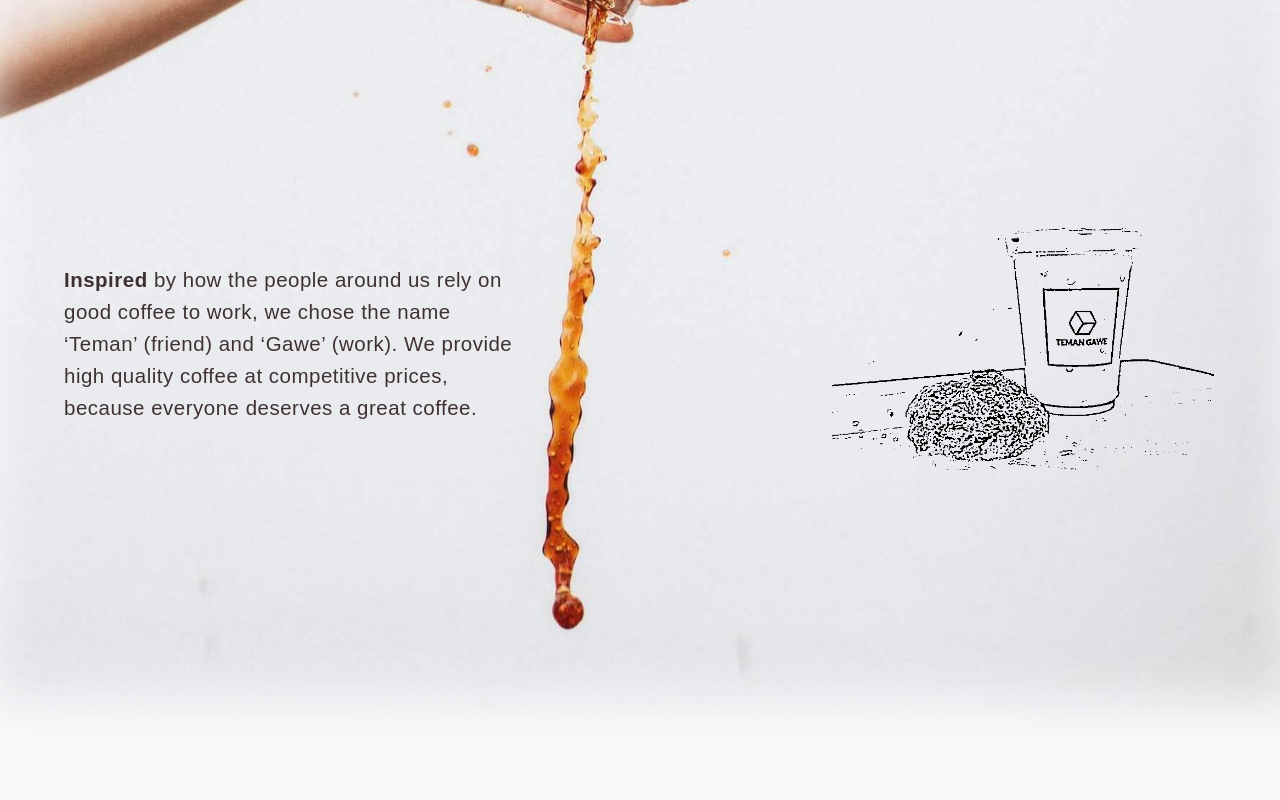
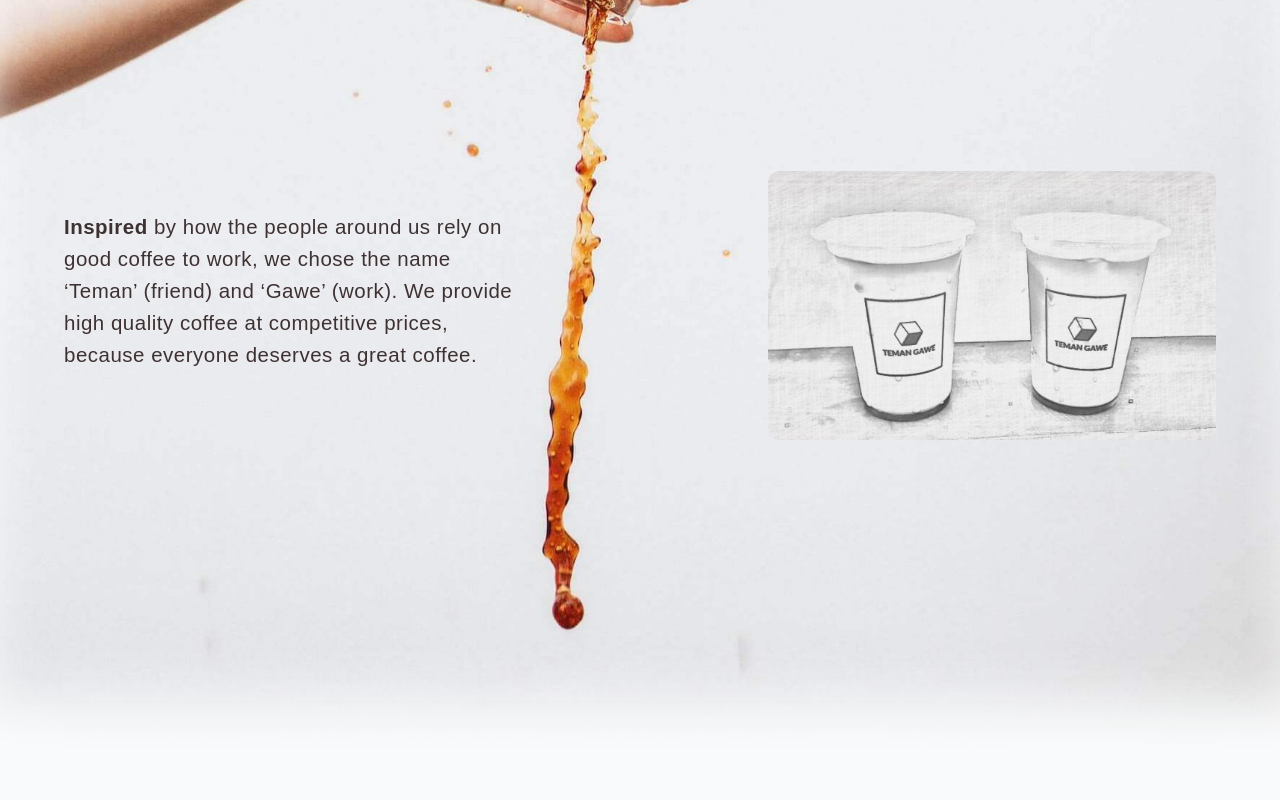
Before and after one commit to andikawilliam/teman-gawe-react, a Next.js app: page / in a window 1280 px wide. Shown: the part 1040-1840 px from the top of the page. Built offline with nearby package versions, Linux system fonts and the light colour scheme.

Commit message:
added font size responsiveness for large screens

```diff
--- a/components/about.js
+++ b/components/about.js
@@ -28,9 +28,9 @@ export default class About extends React.Component {
             "
           />
         </div>
-        <div className="absolute bottom-0 pb-64 sm:pb-8 lg:pb-72 lg:pr-16 lg:flex lg:justify-between">
+        <div className="absolute bottom-0 pb-64 sm:pb-8 lg:pb-72 lg:pr-16 lg:flex lg:justify-between xl:pb-40vh">
           <TextParagraph
-            className="w-3/5 sm:w-1/2 lg:w-1/3 lg:mt-12 xl:w-2/5"
+            className="w-3/5 sm:w-1/2 lg:w-1/3 lg:mt-12 xl:w-2/5 xl:mt-20"
             topic="Why"
             highlight="Inspired"
             paragraph="
@@ -40,10 +40,10 @@ export default class About extends React.Component {
               great coffee.
             "
           />
-          <div className="hidden sm:block sm:relative sm:w-1/2 sm:mt-10 sm:h-60 lg:mt-10 lg:h-80 xl:mt-0 xl:h-64 xl:w-96">
+          <div className="hidden sm:block sm:relative sm:w-1/2 sm:mt-10 sm:h-56 lg:w-2/5 lg:mt-10 lg:h-64 xl:h-21vw xl:w-35vw ">
             <GaweKopiCookie
               className="rounded-xl"
-              src="/gawe-kopi-cookie-line.png"
+              src="/sketch-coffee.jpg"
               layout="fill"
             />
           </div>
--- a/components/text-paragraph.js
+++ b/components/text-paragraph.js
@@ -10,7 +10,7 @@ export default class TextParagraph extends React.Component {
         className={ this.props.className }
       >
         <p
-          className="font-raleway text-black-gawe text-lg sm:text-xl lg:text-2xl xl:text-1.6vw sm:tracking-wide"
+          className="font-raleway text-black-gawe text-lg sm:text-xl lg:text-2xl xl:text-1.6vw xl:leading-2.5vw sm:tracking-wide"
         >
           <span className="font-bold">{ this.props.highlight }</span>
           { this.props.paragraph }
--- a/tailwind.config.js
+++ b/tailwind.config.js
@@ -66,6 +66,10 @@ module.exports = {
         '1500': '1500px',
         '1600': '1600px',
         '1800': '1800px',
+        '21vw': '21vw',
+      },
+      width: {
+        '35vw': '35vw',
       },
       margin: {
         '2vh': '2vh',
@@ -105,6 +109,7 @@ module.exports = {
         '11': '2.75rem',
         '12': '3rem',
         '13': '3.25rem',
+        '2.5vw': '2.5vw'
       }
     },
   },
```
Also changed, not shown: public/sketch-coffee.jpg (added).
